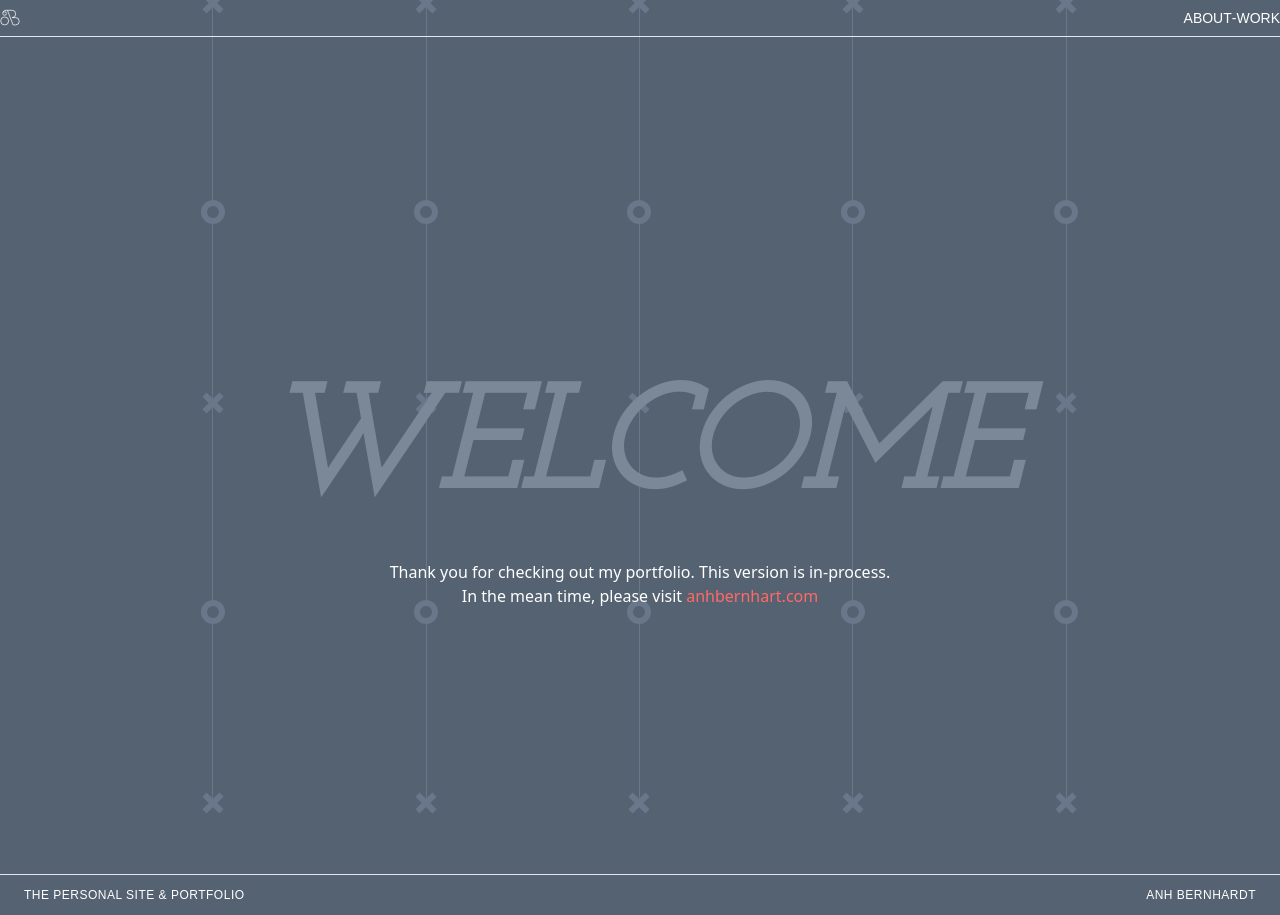
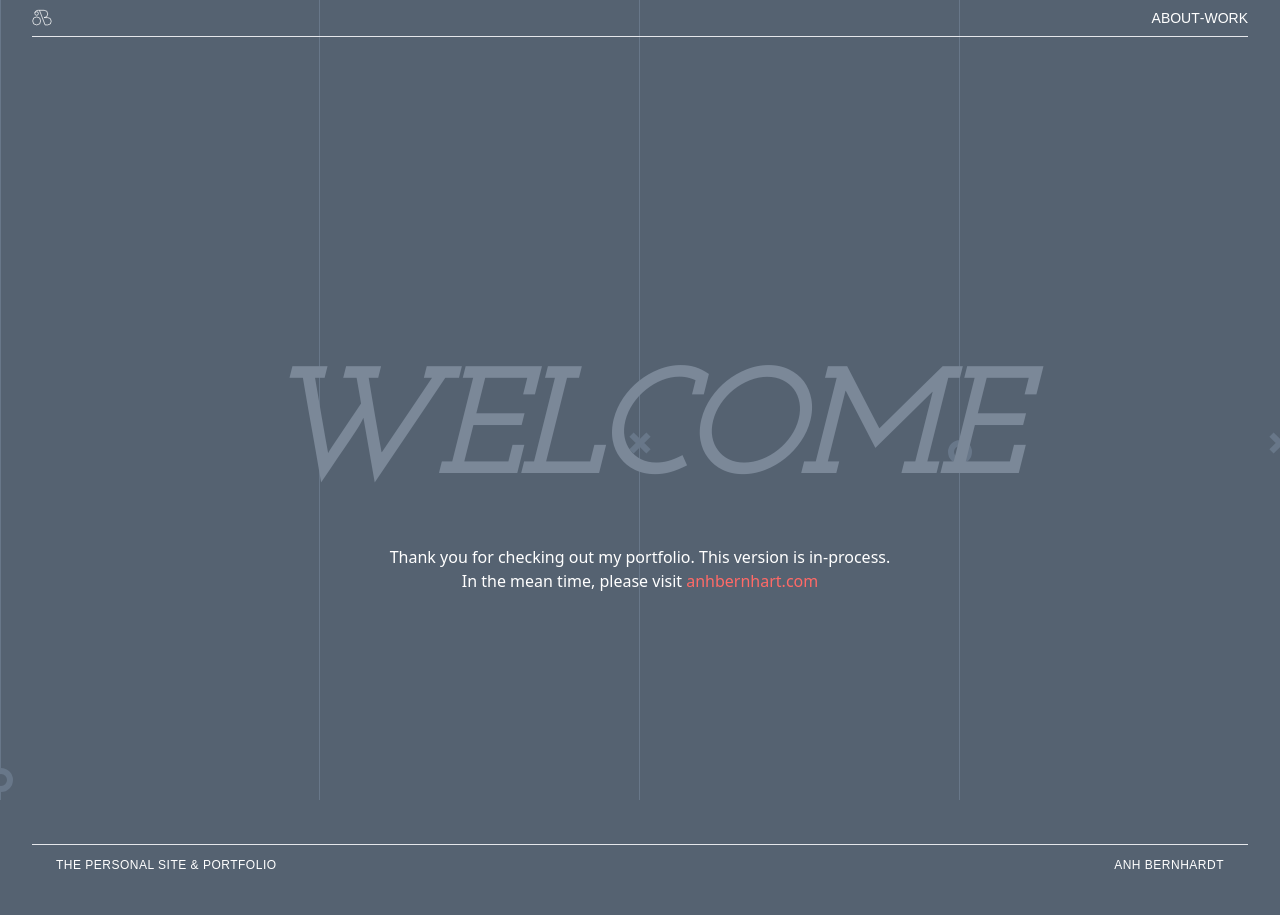
Before and after one commit to ahbernhardt/ahbernhardt.github.io, a Next.js app: page / in a window 1280 px wide. After the commit the page ends 885 px from the top, so only its background shows below. Built offline with nearby package versions, Linux system fonts and the light colour scheme.

Commit message:
separated the parallax background by its own css

```diff
--- a/components/parallax/parallax.js
+++ b/components/parallax/parallax.js
@@ -1,12 +1,34 @@
 const Parallax = () => {
     return(
-        <div className="w-full h-[100vh] fixed">
-            <div className="relative flex w-full h-[100vh]">
-                <ParallaxGroup />
-                <ParallaxGroup />
-                <ParallaxGroup />
-                <ParallaxGroup />
-                <ParallaxGroup />
+        <div className="body-parallax">
+            <div className="parallax">
+                {/* far-left*/}
+                <div className="parallax-group parallax-group--far-left">
+                    <div className="parallax-item parallax-item--o parallax-item--left"/>
+                    <div className="parallax-item parallax-item--x"/>
+                    <div className="parallax-item parallax-item--x parallax-item--left"/>
+                    <div className="parallax-item parallax-item--o parallax-item--left"/>
+                    <div className="parallax-item parallax-item--x"/>
+                    <div className="parallax-item parallax-item--x"/>
+                </div>
+                {/* mid-left */}
+                <div className="parallax-group parallax-group--mid-left">
+                    <div className="parallax-item parallax-item--x"/>
+                    <div className="parallax-item parallax-item--o"/>
+                    <div className="parallax-item parallax-item--x"/>
+                </div>
+                {/* mid-right */}
+                <div className="parallax-group parallax-group--mid-left">
+                    <div className="parallax-item parallax-item--o"/>
+                    <div className="parallax-item parallax-item--o"/>
+                    <div className="parallax-item parallax-item--o"/>
+                </div>
+                {/*far-right */}
+                <div className="parallax-group parallax-group--mid-left">
+                    <div className="parallax-item parallax-item--x"/>
+                    <div className="parallax-item parallax-item--x"/>
+                    <div className="parallax-item parallax-item--x"/>
+                </div>
             </div>
         </div>
     )
--- a/pages/_app.js
+++ b/pages/_app.js
@@ -1,6 +1,7 @@
 import React from 'react'
 import '/styles/globals.css'
 import '/styles/fonts.css'
+import '/styles/parallaxBG.css'
 
 export default function App({ Component, pageProps }) {
   return (
--- a/pages/index.js
+++ b/pages/index.js
@@ -20,7 +20,7 @@ export default function Home() {
         <>
             <SEO site={site}/>
             <Parallax />
-            <main className="w-full 3xl:w-2/3 justify-center mx-auto">
+            <main className="w-full px-[0.75rem] sm:px-[2rem] xl:px-[calc(50% - 40em)] 3xl:px-[2em] 3xl:max-w-[1488px] justify-center mx-auto">
                 <Nav/>
                 <div className="relative w-full h-fit py-[24%] mx-auto text-center">
                     <div className="font-josef text-[5.6rem] sm:text-[9rem] 3xl:text-[8.4rem] text-[#7B8898] font-bold italic uppercase">
--- /dev/null
+++ b/styles/parallaxBG.css
@@ -0,0 +1,205 @@
+.body-parallax{
+    position: fixed;
+    top: 0;
+    left: 0;
+    right: 0;
+    bottom: 0;
+    width: 100%;
+    height: 100vh;
+    z-index: 0;
+}
+.parallax {
+    position: relative;
+    display: flex;
+    left: 0;
+    right: 0;
+    width: 100%;
+    height: 100vh;
+    margin: 0 auto;
+    padding: 0 0.75rem;
+    z-index: 0
+}
+
+@media only screen and (min-width: 20em) {
+    .parallax {
+        padding:0 0.75rem
+    }
+}
+
+@media only screen and (min-width: 40em) {
+    .parallax {
+        padding:0 2rem
+    }
+}
+
+@media only screen and (min-width: 60em) {
+    .parallax {
+        padding:0 2rem
+    }
+}
+
+@media only screen and (min-width: 1280px) {
+    .parallax {
+        padding:0 calc(50% - 40em)
+    }
+}
+
+@media only screen and (min-width: 1360px) {
+    .parallax {
+        max-width:1488px;
+        padding: 0 2em
+    }
+}
+
+.parallax-group {
+    position: relative;
+    display: block;
+    height: 100vh;
+    width: 33.33333%;
+    border-right: 1px solid #687789
+}
+
+@media only screen and (min-width: 40em) {
+    .parallax-group {
+        width:25%
+    }
+}
+
+.parallax-group:nth-child(1) {
+    border-left: 1px solid #687789;
+    animation: expand 200ms normal ease-out
+}
+
+.parallax-group:nth-child(2) {
+    animation: expand 400ms normal ease-out
+}
+
+.parallax-group:nth-child(3) {
+    animation: expand 600ms normal ease-out
+}
+
+.parallax-group:nth-child(4) {
+    display: none;
+    animation: expand 800ms normal ease-out
+}
+
+@media only screen and (min-width: 40em) {
+    .parallax-group:nth-child(4) {
+        display:block
+    }
+}
+
+@keyframes expand {
+    0% {
+        height: 0
+    }
+
+    25% {
+        height: 0
+    }
+
+    100% {
+        height: 100vh
+    }
+}
+
+.parallax-item {
+    position: absolute;
+    display: block;
+    width: 1em;
+    height: 1em;
+    right: -0.78125em;
+    margin-bottom: 1em
+}
+
+.parallax-item--left {
+    left: -0.78125em
+}
+
+.parallax-item--o,.parallax-item--x {
+    width: 1.5em;
+    height: 1.5em
+}
+
+.parallax-item--o {
+    border: 0.375em solid #687789;
+    border-radius: 50%;
+    background: #556271
+}
+
+.parallax-item--x:before,.parallax-item--x:after {
+    position: absolute;
+    display: block;
+    content: "";
+    width: 1.5em;
+    height: 0.375em;
+    background: #687789
+}
+
+.parallax-item--x:before {
+    transform: rotate(45deg)
+}
+
+.parallax-item--x:after {
+    transform: rotate(-45deg)
+}
+
+.parallax-group--far-left .parallax-item:nth-child(1) {
+    top: 48em
+}
+
+.parallax-group--far-left .parallax-item:nth-child(2) {
+    display: none;
+    top: 48em
+}
+.parallax-group--far-left .parallax-item:nth-child(3) {
+    top: 96em
+}
+
+.parallax-group--far-left .parallax-item:nth-child(4) {
+    top: 75em
+}
+
+.parallax-group--far-left .parallax-item:nth-child(5) {
+    top: 120em
+}
+
+.parallax-group--far-left .parallax-item:nth-child(6) {
+    display: none
+}
+
+.parallax-group--mid-left .parallax-item:nth-child(1) {
+    top: 27.5em
+}
+
+.parallax-group--mid-left .parallax-item:nth-child(2) {
+    top: 108em
+}
+
+.parallax-group--mid-left .parallax-item:nth-child(3) {
+    display: none
+}
+
+.parallax-group--mid-right .parallax-item:nth-child(1) {
+    top: -0.75em
+}
+
+.parallax-group--mid-right .parallax-item:nth-child(2) {
+    top: 60em
+}
+
+.parallax-group--mid-right .parallax-item:nth-child(3) {
+    top: 145.5em
+}
+
+.parallax-group--far-right .parallax-item:nth-child(1) {
+    top: 20em
+}
+
+.parallax-group--far-right .parallax-item:nth-child(2) {
+    top: 96em
+}
+
+.parallax-group--far-right .parallax-item:nth-child(3) {
+    display: none
+}
```
